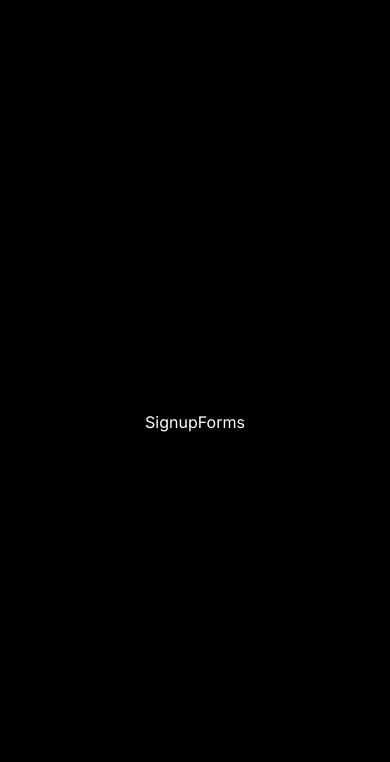
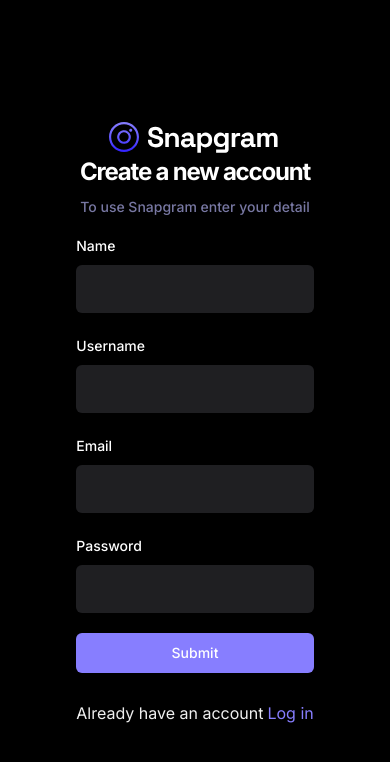
Before and after one commit to Shashank3736/memories, a React (Vite) app: page /sign-up in a window 390 px wide. Shown: the top 762 px of the page. Built offline with nearby package versions, Linux system fonts and the light colour scheme.

Commit message:
Add signup form with validation and submit handler

```diff
--- a/src/_auth/forms/SignupForms.tsx
+++ b/src/_auth/forms/SignupForms.tsx
@@ -1,8 +1,111 @@
-import React from 'react'
+// imports
+import { zodResolver } from "@hookform/resolvers/zod"
+import { SignupValidation } from "@/lib/validation"
+import { z } from "zod"
 
+import { Form, FormControl, FormField, FormItem, FormLabel, FormMessage } from "@/components/ui/form"
+import { Input } from "@/components/ui/input"
+
+import { useForm } from "react-hook-form"
+import { Button } from "@/components/ui/button"
+import Loader from "@/components/shared/Loader"
+import { Link } from "react-router-dom"
+
+// Actual form
 const SignupForms = () => {
+  const isLoading = false;
+  // 1. Define your form.
+  const form = useForm<z.infer<typeof SignupValidation>>({
+    resolver: zodResolver(SignupValidation),
+    defaultValues: {
+      name: "",
+      username: "",
+      email: "",
+      password: "",
+    },
+  })
+
+  // 2. Define a submit handler.
+  function onSubmit(values: z.infer<typeof SignupValidation>) {
+    // Do something with the form values.
+    // ✅ This will be type-safe and validated.
+    console.log(values)
+  }
   return (
-    <div>SignupForms</div>
+    // 3. Render the form.
+    <Form {...form}>
+      <div className="sm:w-420 flex-center flex-col">
+        <img src="/assets/images/logo.svg" alt="logo" />
+        <h2 className="h3-bold md:h2-bold">Create a new account</h2>
+        <p className="text-light-3 small-medium md:base-regular mt-2">To use Snapgram enter your detail</p>
+        <form onSubmit={form.handleSubmit(onSubmit)} className="flex flex-col gap-5 mt-4 w-full">
+          <FormField
+            control={form.control}
+            name="name"
+            render={({ field }) => (
+              <FormItem>
+                <FormLabel>Name</FormLabel>
+                <FormControl>
+                  <Input type="text" className="shad-input" {...field} />
+                </FormControl>
+                <FormMessage />
+              </FormItem>
+            )}
+          />
+          <FormField
+            control={form.control}
+            name="username"
+            render={({ field }) => (
+              <FormItem>
+                <FormLabel>Username</FormLabel>
+                <FormControl>
+                  <Input type="text" className="shad-input" {...field} />
+                </FormControl>
+                <FormMessage />
+              </FormItem>
+            )}
+          />
+          <FormField
+            control={form.control}
+            name="email"
+            render={({ field }) => (
+              <FormItem>
+                <FormLabel>Email</FormLabel>
+                <FormControl>
+                  <Input type="email" className="shad-input" {...field} />
+                </FormControl>
+                <FormMessage />
+              </FormItem>
+            )}
+          />
+          <FormField
+            control={form.control}
+            name="password"
+            render={({ field }) => (
+              <FormItem>
+                <FormLabel>Password</FormLabel>
+                <FormControl>
+                  <Input type="password" className="shad-input" {...field} />
+                </FormControl>
+                <FormMessage />
+              </FormItem>
+            )}
+          />
+          <Button type="submit" className="shad-button_primary">
+            {isLoading ? (
+              <div className="flex-center gap-2">
+                <Loader />  Loading...
+              </div>
+            ): "Submit"}
+          </Button>
+
+          <p className="text-small-regular text-light-2 text-center mt-2">
+              Already have an account
+              <Link to='/sign-in' className="ml-1 text-primary-500 text-small-semibold hover:underline">Log in</Link>
+          </p>
+        </form>
+      </div>
+    </Form>
   )
 }
 
```
